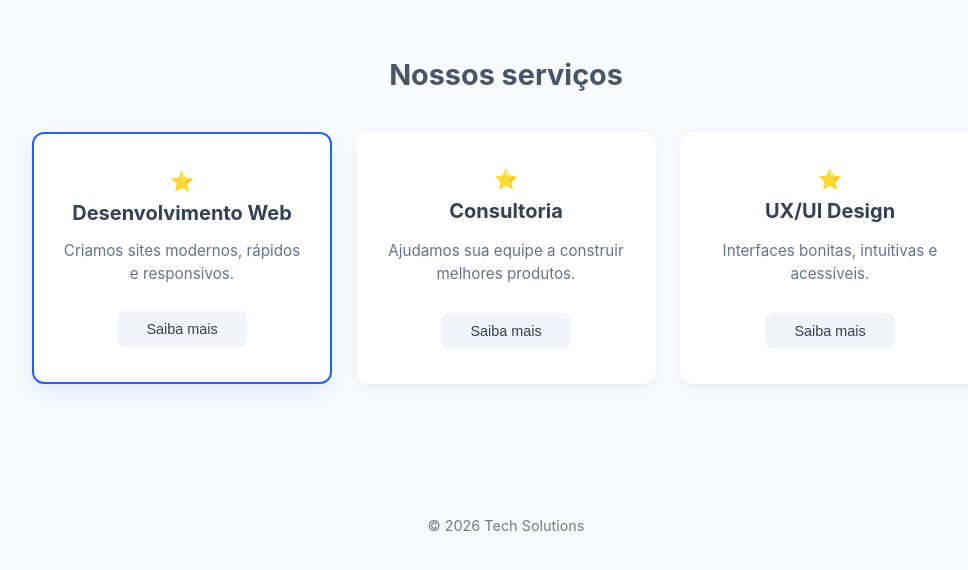
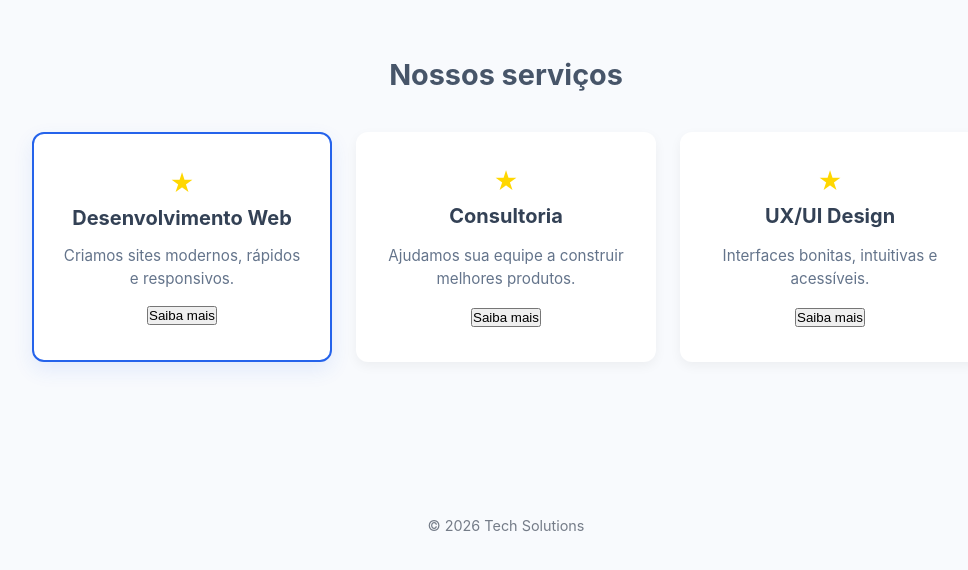
Before and after one commit to contatosilvalet-web/CSS_semana3_exerc03, a plain HTML site: page index.html in a window 1280 px wide. Shown: the part 206-776 px from the top of the page, without its empty margins (134-1102 px from the left). Drawn offline with Linux system fonts and the light colour scheme.

Commit message:
Update style.css

```diff
--- a/style.css
+++ b/style.css
@@ -112,8 +112,10 @@ body {
 .desenvolvimento_web h3::before,
 .consultoria h3::before,
 .design h3::before {
-    content: "⭐";
-    font-size: 1.2rem;
+    content: "★";
+    color: #FFD700;
+    font-size: 24px;
+}
 }
 
 .botao_desenvolvimento,
```
